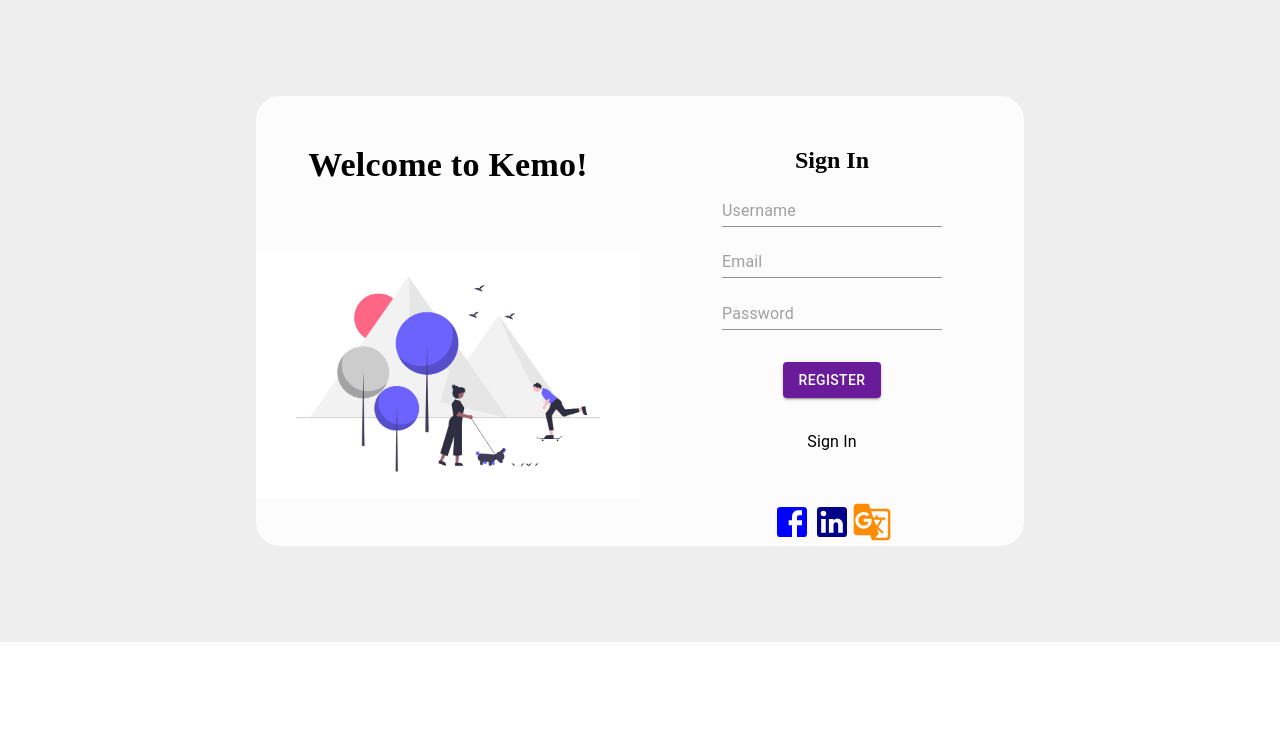
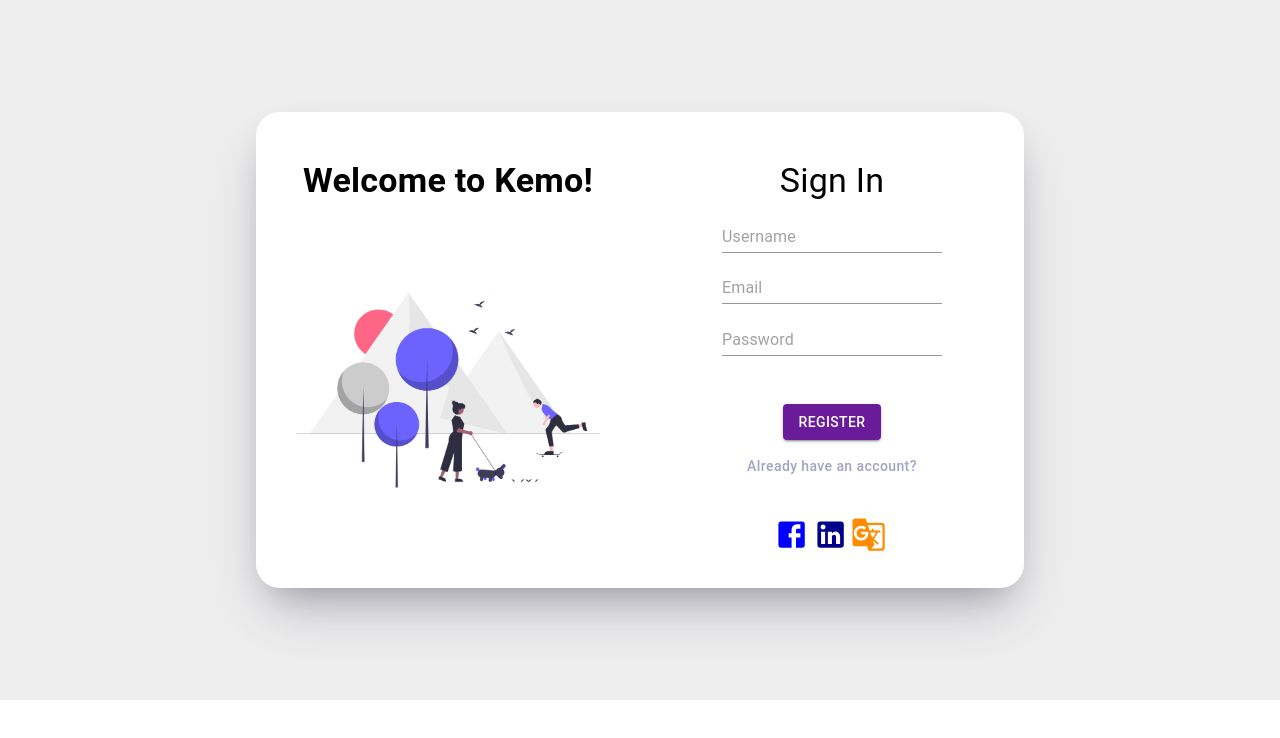
Before and after one commit to MohammadZeeshanQ/registrationPage, a React (Create React App) app: page / in a window 1280 px wide. Shown: the top 738 px of the page. Built offline with nearby package versions, Linux system fonts and the light colour scheme.

Commit message:
Fix: Added the transition from Reigration to Login

```diff
--- a/package.json
+++ b/package.json
@@ -8,6 +8,7 @@
     "@testing-library/jest-dom": "^5.11.9",
     "@testing-library/react": "^11.2.5",
     "@testing-library/user-event": "^12.8.3",
+    "cross-env": "^7.0.3",
     "react": "^17.0.1",
     "react-dom": "^17.0.1",
     "react-scripts": "4.0.3",
--- a/src/Components/Contents/Background.js
+++ b/src/Components/Contents/Background.js
@@ -11,7 +11,7 @@ const useStyles = makeStyles((theme) => ({
         backgroundColor:'#eeeeee',
     },
     wrapper:{
-        padding: '6em 0',
+        padding: '7em 0',
         '@media (max-width:600px)':{
             padding:'1em 0',
         }
--- a/src/Components/Contents/InfoBox.js
+++ b/src/Components/Contents/InfoBox.js
@@ -19,8 +19,9 @@ const useStyles = makeStyles({
         },
     },
     wrapper:{
-        backgroundColor:'#fcfcfc',
+        backgroundColor:'#ffffff',
         borderRadius:'1.5em',
+        boxShadow:'rgba(50, 50, 93, 0.25) 0px 30px 60px -12px, rgba(0, 0, 0, 0.3) 0px 18px 36px -18px',
     },
     divMotive:{
         padding:'3em 0',
@@ -29,8 +30,7 @@ const useStyles = makeStyles({
         },
     },
     motiveText:{
-        fontFamily:'Sans sarif, Montserrat',
-        fontWeight:'800',
+        fontWeight:'600',
         textAlign:'center',
         '@media (max-width:600px)':{
             fontWeight:'700',
@@ -55,8 +55,7 @@ const useStyles = makeStyles({
         }
     },
     textContentHeading:{
-        fontFamily:'Sans sarif, Montserrat',
-        fontWeight:'700',
+        fontWeight:'Normal',
         '@media (max-width:600px)':{
             fontSize:'1.9em',
         }
@@ -65,7 +64,7 @@ const useStyles = makeStyles({
         margin:'1.2em 0',
     },
     divBtn:{
-        margin:'2em 0',
+        margin:'3em 0 .5em 0',
     },
     registerBtn:{
         backgroundColor:'#6a1b9a',
@@ -75,10 +74,15 @@ const useStyles = makeStyles({
             transition: '0.4s',
         },
     },
+    transitionBtn:{
+        textTransform:'none',
+        color:'#a3a3c2'
+    },
     socialContent:{
         textAlign:'center',
+        padding:'1em 0 2em 0',
         '@media (max-width:600px)':{
-            padding:'2em 0',
+            padding:'2em 0 3em 0',
         }
     },
 
@@ -87,7 +91,7 @@ const useStyles = makeStyles({
 
 export default function InfoBox() {
 
-    const [checkFormRegister, setCheckFormRegister] = useState(true);
+    const [checkFormRegister, setCheckFormRegister] = useState("Register");
     const classes = useStyles();
 
 
@@ -98,20 +102,50 @@ export default function InfoBox() {
 
 
     const changeFormType = () => {
-        if(checkFormRegister === false)
+        if(checkFormRegister === "Login")
         {
             return(
+                //  This will return the Login Form Content
                 <div>
-                    Hello
+
+                    <form className={classes.formContent} noValidate autoComplete='off'>
+
+                        <Typography className={classes.textContentHeading} variant='h4'>
+                            Login
+                        </Typography>
+
+                        <div className={classes.divInput}>
+                            <Input className={classes.inputContent} id='name-Input' placeholder="Username"/>
+                        </div>
+
+                        <div className={classes.divInput}>
+                            <Input className={classes.inputContent} id='Password' placeholder='Password' type='password' />
+                        </div>
+
+                        <div className={classes.divBtn}>
+                            <Button className={classes.registerBtn} type='submit' variant='contained' >Sign In</Button>
+                        </div>
+
+                        <div>
+                            <Button varaint='outlined' className={classes.transitionBtn} onClick={()=>setCheckFormRegister("Register")}>
+                                New User?
+                            </Button>
+                        </div>
+
+                    </form>
+
+
                 </div>
             )
         }
         else
         {
             return(
+                //  This will return the Registration Form Content
                 <div>
                     <div className={classes.divTextContent}>
-                        <Typography className={classes.textContentHeading} variant='h5'>
+
+                        <Typography className={classes.textContentHeading} variant='h4'>
                             Sign In
                         </Typography>
                     </div>
@@ -128,7 +162,13 @@ export default function InfoBox() {
                         </div>
 
                         <div className={classes.divBtn}>
-                            <Button className={classes.registerBtn} variant='contained' >Register</Button>
+                            <Button className={classes.registerBtn} type='submit' variant='contained' >Register</Button>
+                        </div>
+
+                        <div>
+                            <Button varaint='outlined' className={classes.transitionBtn} onClick={()=>setCheckFormRegister("Login")}>
+                                Already have an account?
+                            </Button>
                         </div>
 
                     </form>
@@ -169,7 +209,7 @@ export default function InfoBox() {
                                 </div>
 
                                 <div className={classes.divImage}>
-                                    <img src={PersonImage} alt='Person Image' className={classes.imagePerson}/>
+                                    <img src={PersonImage} alt='Person' className={classes.imagePerson}/>
                                 </div>
 
                             </div>
@@ -189,11 +229,11 @@ export default function InfoBox() {
 
                                     <div>
                                         {
+                                            // Displaying Registration or Sign In based on the condition TRUE or FALSE
+                                            //  True =
                                             changeFormType()
                                         }
-                                         <div className={classes.divBtn}>
-                                            <Typography className='' variant='body1' onClick={()=> setCheckFormRegister(false)}>Sign In</Typography>
-                                        </div>
+
                                     </div>
 
                                 </div>
@@ -202,9 +242,9 @@ export default function InfoBox() {
 
                                     <div className={classes.socialContent}>
 
-                                        <FacebookIcon style={{fontSize:'2.5em', color:'blue',}} />
-                                        <LinkedInIcon style={{fontSize:'2.5em', color:'darkblue'}} />
-                                        <GTranslateIcon style={{fontSize:'2.5em', color:'darkorange'}} />
+                                        <FacebookIcon style={{fontSize:'2.2em', color:'blue', marginRight:'.1em'}} />
+                                        <LinkedInIcon style={{fontSize:'2.2em', color:'darkblue', marginRight:'.1em'}} />
+                                        <GTranslateIcon style={{fontSize:'2.2em', color:'darkorange', marginRight:'.1em'}} />
                                     </div>
 
                                 </div>
```
Also changed, not shown: 1 other file (tests, documents, lock files or other folders).
